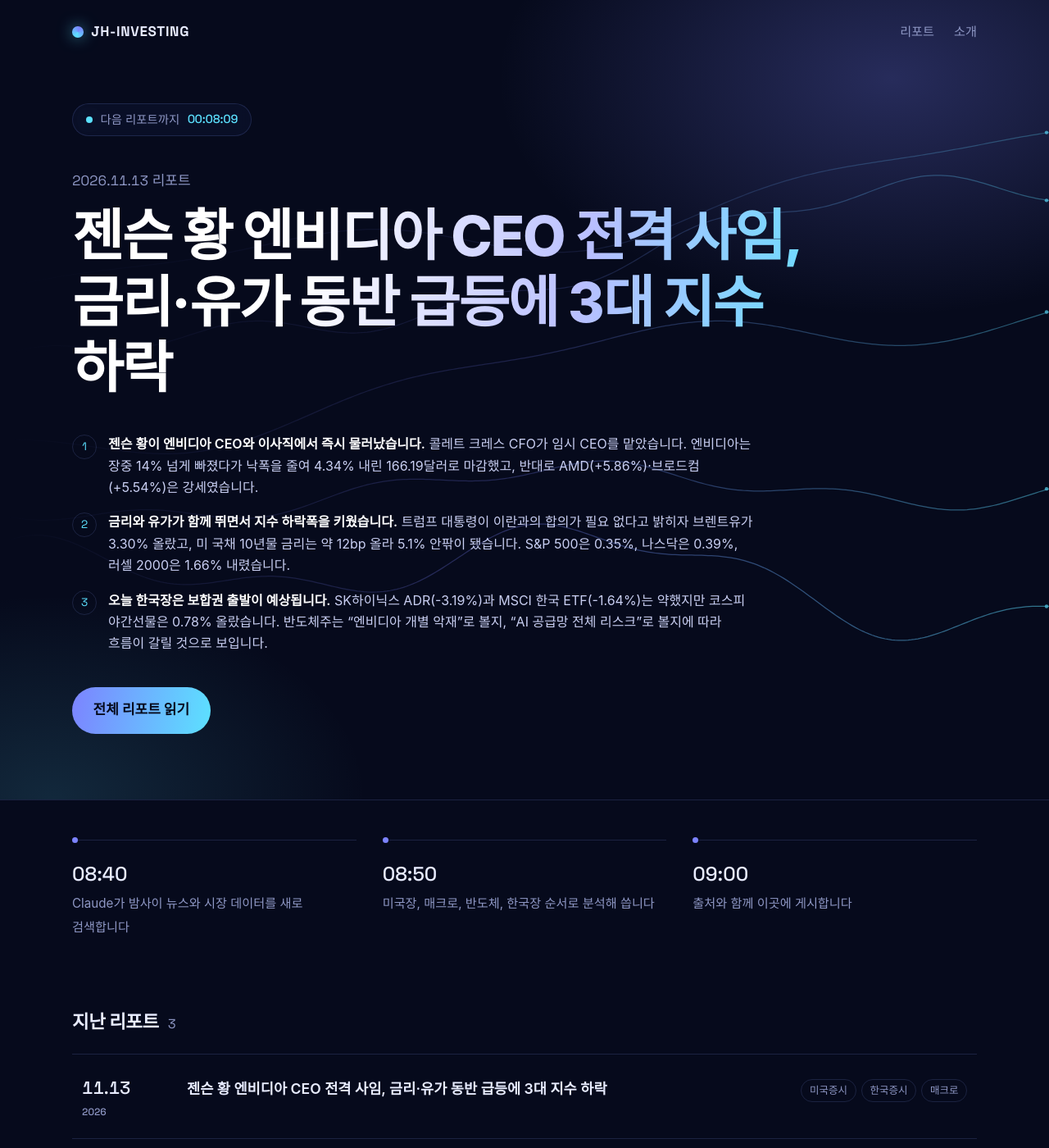
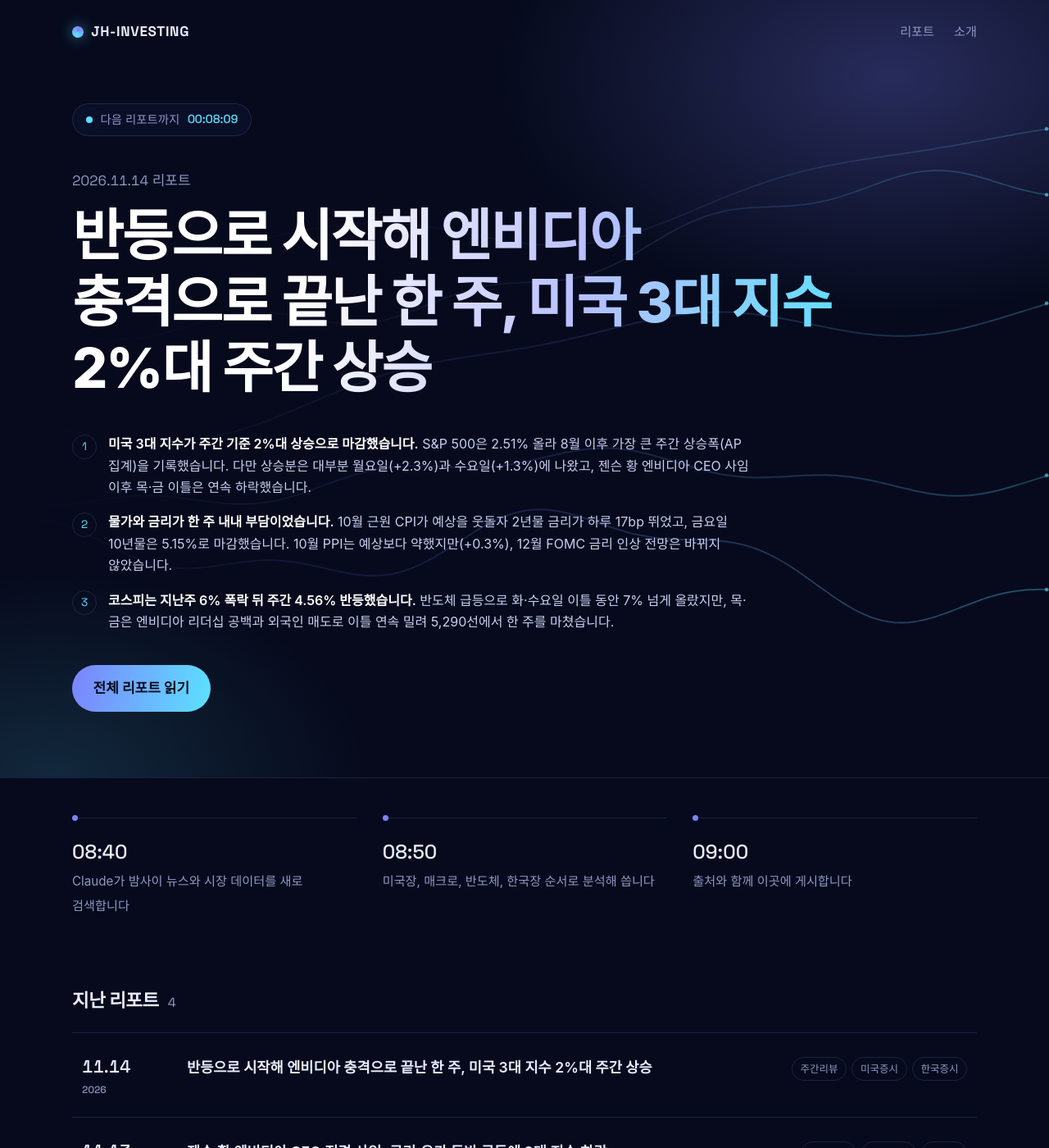
Before and after one commit to jaehun-py0/JH-INVESTING, a Jekyll site: the page built from index.md, in a window 1280 px wide and 1400 px high. Shown: the whole window at 82% size. Built offline with Jekyll 4.4.1, drawn with Linux system fonts in a browser that asks for light colours; some web fonts are replaced; part of the change alters nothing that is shown.

Commit message:
report: 2026-11-14 데일리 마켓 리포트
Co-Authored-By: Claude Opus 5.5 <noreply@anthropic.com>
Claude-Session: https://claude.ai/code/session_01NYfSVddfc7vMiwo7K6ffP6

```diff
--- a/_data/glossary.yml
+++ b/_data/glossary.yml
@@ -113,3 +113,9 @@
   desc: 증권사 애널리스트가 분석을 바탕으로 '앞으로 이 정도 가격이 적정하다'고 제시하는 주가입니다. 전망일 뿐 실제 주가를 보장하지 않습니다.
 - term: 지배구조
   desc: 회사를 누가, 어떤 방식으로 이끌고 감시하는지를 말합니다. CEO와 이사회의 관계, 의사결정 구조 등이 포함되며, 문제가 생기면 주가에 큰 영향을 줄 수 있습니다.
+- term: 현물가격
+  desc: 그때그때 시장에서 바로 사고팔 때 매겨지는 가격입니다. 메모리 반도체에서는 수요 변화를 빨리 보여줘서, 앞으로 고정거래가격이 어떻게 움직일지 가늠하는 신호로 봅니다.
+- term: 고정거래가격
+  desc: 메모리 업체가 PC·서버 회사 같은 큰 고객과 보통 분기나 월 단위로 계약해 정하는 가격입니다. 메모리 회사 실적에 직접 영향을 줍니다.
+- term: 증시안정펀드
+  desc: 주가가 크게 떨어질 때 시장을 진정시키려고 금융기관들이 돈을 모아 주식을 사들이는 펀드입니다. 줄여서 '증안펀드'라고도 합니다.
--- /dev/null
+++ b/_posts/2026-11-14-weekly-review.md
@@ -0,0 +1,163 @@
+---
+layout: post
+title: "[주간 리뷰] 2026.11.14(토) — 반등으로 시작해 엔비디아 충격으로 끝난 한 주, 미국 3대 지수 2%대 주간 상승"
+date: 2026-11-14 09:00:00 +0900
+categories: [weekly-review]
+tags: [주간리뷰, 미국증시, 한국증시, 매크로, 엔비디아, 반도체, 국채금리]
+---
+
+## 이번 주 3줄 요약
+
+1. **미국 3대 지수가 주간 기준 2%대 상승으로 마감했습니다.** S&P 500은 2.51% 올라 8월 이후 가장 큰 주간 상승폭(AP 집계)을 기록했습니다. 다만 상승분은 대부분 월요일(+2.3%)과 수요일(+1.3%)에 나왔고, 젠슨 황 엔비디아 CEO 사임 이후 목·금 이틀은 연속 하락했습니다.
+2. **물가와 금리가 한 주 내내 부담이었습니다.** 10월 근원 CPI가 예상을 웃돌자 2년물 금리가 하루 17bp 뛰었고, 금요일 10년물은 5.15%로 마감했습니다. 10월 PPI는 예상보다 약했지만(+0.3%), 12월 FOMC 금리 인상 전망은 바뀌지 않았습니다.
+3. **코스피는 지난주 6% 폭락 뒤 주간 4.56% 반등했습니다.** 반도체 급등으로 화·수요일 이틀 동안 7% 넘게 올랐지만, 목·금은 엔비디아 리더십 공백과 외국인 매도로 이틀 연속 밀려 5,290선에서 한 주를 마쳤습니다.
+
+---
+
+## 1. 주요 지수 주간 등락 (11/13 종가, 전주 11/6 종가 대비)
+
+| 지수 | 11/6 종가 | 11/13 종가 | 주간 등락 | 주간 등락률 |
+|---|---:|---:|---:|---:|
+| S&P 500 | 7,376.86 | 7,561.67 | +184.81 | +2.51% |
+| 나스닥 종합 | 24,579.42 | 25,136.27 | +556.85 | +2.27% |
+| 다우존스 | 51,285.73 | 52,347.55 | +1,061.82 | +2.07% |
+| 러셀 2000 | 2,754.11 | 2,790.49 | +36.38 | +1.32% |
+| 코스피 | 5,059.69 | 5,290.53 | +230.84 | +4.56% |
+| 코스닥 | 644.27 | 699.66 | +55.39 | +8.60% |
+
+*주간 등락률은 양일 종가로 직접 계산했습니다. S&P 500은 AP 집계(+2.5%)와 일치합니다.*
+
+**S&P 500·나스닥 일별 흐름**
+
+| 날짜(뉴욕) | S&P 500 | 등락률 | 나스닥 | 등락률 | 주요 재료 |
+|---|---:|---:|---:|---:|---|
+| 11/9(월) | 7,549.94 | +2.3% | 25,253.14 | +2.7% | AI 규제 우려 완화, 유가 급락 |
+| 11/10(화) | 7,520.93 | -0.38% | 25,065.88 | -0.74% | 10월 CPI, 월러 이사 "빅스텝 검토" |
+| 11/11(수) | 7,619.38 | +1.3% | 25,466.19 | +1.6% | 코어위브 호실적, AI주 반등 (채권시장 휴장) |
+| 11/12(목) | 7,592.40 | -0.35% | 25,366.09 | -0.39% | 젠슨 황 사임, 금리·유가 급등 |
+| 11/13(금) | 7,561.67 | -0.40% | 25,136.27 | -0.91% | AI 반도체 매도, PPI |
+
+**금요일(11/13) 마감**: S&P 500은 0.40%, 나스닥은 0.91%, 러셀 2000은 0.31% 내렸고, 다우만 0.10% 올랐습니다. 지수는 내렸지만 S&P 500 구성 종목의 60% 이상이 올랐다는 AP 집계를 보면, 하락은 AI 반도체 대형주에 집중됐고 나머지 종목으로는 매수세가 퍼진 것으로 해석됩니다. 헬스케어(일라이 릴리 +1.3%)와 금융(비자·마스터카드 각각 +1.3%)이 강했고, 기술주와 AI 반도체가 가장 약했습니다. 장 막판에는 미 연방항공청(FAA)의 전국 이륙 중단 조치로 항공주가 밀렸습니다.
+
+## 2. 한 주를 움직인 이슈 5가지
+
+### ① 엔비디아 CEO 사임과 AI 반도체 재조정
+
+- 목요일(11/12) 젠슨 황이 엔비디아 CEO와 이사직에서 물러나고 콜레트 크레스 CFO가 임시 CEO를 맡았습니다. 황 전 CEO와 중국 기술기업 임원의 관계가 미국 안보 우려로 번진 것이 배경으로 보도됐습니다.
+- 엔비디아는 목요일 약 4% 하락에 이어 금요일에도 2.01% 내린 162.85달러로 마감했습니다. 한 주 하락률은 약 12%(야후파이낸스), 이번 주 증발한 시가총액은 6,000억 달러에 조금 못 미친다는 것이 AP 집계이며, 시가총액은 4조 달러 아래로 내려갔습니다. HSBC는 투자의견을 '보유'로 낮추고 목표주가를 365달러에서 170달러로 크게 내렸습니다.
+- 목요일에는 AMD·브로드컴이 "반사이익" 기대로 강세였지만, 금요일에는 AMD -8.8%, 브로드컴 -4.8%(AP)로 하루 만에 상승분을 반납했습니다. 시장이 "엔비디아만의 문제"에서 "AI 반도체 전반의 불확실성"으로 시각을 넓히고 있는 것으로 해석됩니다.
+
+### ② 물가 재가속과 12월 금리 인상 전망 굳히기
+
+- 화요일(11/10) 발표된 10월 CPI는 전월 대비 0.4% 올라 9월(0.6%)보다는 낮아졌지만, 근원 CPI가 3개월 연속 0.3% 올라 예상(0.2%)을 웃돌았습니다. 월러 연준 이사가 "근원 CPI가 0.3% 이상이면 12월 0.5%p 인상을 고려해야 한다"는 취지로 발언한 직후라 충격이 컸습니다.
+- 그 결과 2년물 금리는 하루 만에 17bp 올라 4.73%가 됐습니다. 2025년 4월 이후 가장 큰 일간 상승폭입니다(247 Wall St.).
+- 금요일 나온 10월 PPI는 전월 대비 0.3%로 예상(0.4%)보다 낮았지만, 전년 대비로는 6.5%에 달했습니다. AP는 도매물가가 "조금 식었지만 여전히 매우 높다"고 평가했습니다. 보먼 연준 이사도 물가 압력이 기대보다 오래 이어지고 있다며 추가 인상 가능성을 열어 뒀습니다.
+
+### ③ 월요일 '안도 랠리': 4월 이후 최고의 하루
+
+- 지난주(11/2~6) 미국 증시는 중간선거 이후 민주당이 AI 데이터센터 건설을 늦출 수 있다는 우려로 급락했습니다. 이번 주 월요일에는 이 우려가 누그러지고 브렌트유가 5.8% 급락하면서 S&P 500이 2.3%, 러셀 2000이 3.1% 올랐습니다.
+- 수요일에는 코어위브가 시장 예상을 웃도는 실적을 내며 AI 인프라 수요가 여전하다는 점을 확인시켰고, S&P 500은 사상 최고치까지 2.6% 차이로 다가섰습니다.
+
+### ④ 유가: 트럼프 발언에 출렁, 그래도 2주 연속 하락
+
+- 브렌트유는 금요일 0.02% 오른 95.84달러, WTI는 0.2% 내린 88.56달러에 마감했습니다(블룸버그/리그존). 목요일 트럼프 대통령의 "이란과 합의할 필요가 없다"는 발언에 3% 넘게 뛰었지만, 월요일 급락분을 다 되돌리지는 못해 브렌트유는 2주 연속 주간 하락을 기록했습니다. 로이터는 금요일 오전 기준 브렌트유 주간 하락률을 약 2.3%로 집계했습니다.
+- 국제에너지기구(IEA)는 이번 분기 석유시장이 이란 전쟁 이후 처음으로 공급 과잉으로 돌아설 것으로 봤습니다. 반면 10월 호르무즈 해협 일대 상선 공격은 36건으로 전쟁 이후 월간 최다였다는 집계(베리스크 메이플크로프트)도 있어, 공급 차질 위험은 여전합니다.
+
+### ⑤ 코스피: 폭락 다음 주의 V자 반등, 그리고 다시 흔들림
+
+- 지난주 금요일(11/6) 코스피는 서킷브레이커가 발동되며 6.02% 급락했습니다. 이번 주 화요일(+4.39%)과 수요일(+2.60%) 반도체 중심으로 크게 반등했지만, 목요일(-0.61%)과 금요일(-0.98%)에는 엔비디아 쇼크로 다시 밀렸습니다.
+- 금요일에는 장 초반 5,504.44까지 3% 가까이 올랐다가 외국인이 오전 순매수에서 오후 순매도로 돌아서며 하락 마감했습니다. 하루 변동폭이 245포인트에 달했습니다.
+
+## 3. 섹터별 강세와 약세
+
+**강세**
+
+- **헬스케어·금융(미국)**: 금요일 AI 반도체 매도 속에서 자금이 몰렸습니다. 금리 상승기에 이익이 늘 수 있는 금융주가 상대적으로 주목받은 것으로 보입니다. 한국에서도 금요일 신한지주(+5.65%), KB금융(+4.74%) 등 금융지주가 강했습니다.
+- **코스닥**: 주간 8.60% 올라 코스피보다 반등 폭이 컸습니다. 수요일 하루에만 5.62% 뛰었습니다.
+
+**약세**
+
+- **AI 반도체 대형주**: 엔비디아(주간 약 -12%), AMD, 브로드컴이 주 후반 하락을 이끌었습니다.
+- **중소형주**: 러셀 2000의 주간 상승률(+1.32%)은 대형주 지수의 절반 수준이었습니다. 10년물 5%대 금리가 차입 의존도가 높은 중소형주에 더 부담이 된 것으로 해석됩니다.
+- **한국 전기·가스**: 금요일 코스피 업종 중 가장 크게 내렸습니다(-7.74%).
+
+### 메모리 반도체와 한국 반도체주
+
+- **주가는 롤러코스터**: 마이크론은 11/5부터 11/11까지 4거래일 동안 23.6%, 샌디스크는 21.2% 올랐습니다(FourWeekMBA 집계). 하지만 금요일에는 마이크론 약 -5%, 샌디스크 약 -9%, SK하이닉스 ADR 약 -6%로 다시 크게 밀렸다는 보도가 나왔습니다(야후파이낸스).
+- **업황은 엇갈린 신호**: 트렌드포스 자료에 따르면 DDR5 16Gb 현물가격은 11/11 기준 60.233달러로 일주일여 전보다 2.1% 내렸고, DDR4 제품도 3~4% 하락했습니다. 반면 4분기 D램 고정거래가격은 전 분기보다 약 20% 오를 것이라는 전망이 나왔습니다. 2분기(약 80%)·3분기(약 40%)보다 상승 폭은 줄어들지만, 가격 자체는 아직 오르는 국면입니다. 현물가격 하락이 고정거래가격 둔화로 이어질지가 앞으로의 핵심 변수로 보입니다.
+- **삼성전자·SK하이닉스**: 금요일 삼성전자는 206,000원(-0.96%), SK하이닉스는 1,216,000원(-3.03%)에 마감했습니다. 둘 다 장중에는 각각 3%, 5% 넘게 올랐다가 하락 전환했습니다. 화요일에는 삼성전자 +4.74%, SK하이닉스 +6.69%로 코스피 반등을 이끌었던 만큼, 한 주 동안 반도체주의 변동성이 매우 컸습니다. 엔비디아 HBM 비중이 높은 SK하이닉스가 리더십 공백 이슈에 더 민감하게 반응하는 모습입니다.
+
+## 4. 매크로 지표 (주말 기준)
+
+| 지표 | 수준 | 기준 시점 | 이번 주 흐름 |
+|---|---:|---|---|
+| 미 국채 2년물 | 4.87% | 11/13 뉴욕 | 11/9 4.56% → 11/10 4.73% → 4.87% |
+| 미 국채 10년물 | 5.15% | 11/13 뉴욕 | 11/10 4.98% → 11/12 5.10% → 5.15%(장중 5.17%) |
+| 달러인덱스(DXY) | 103.11 | 11/13 오후 3시40분(KST) | 장중 103.241, 2025년 4월 이후 최고 |
+| 원/달러 환율 | 1,336.7원 | 11/13 서울 주간 종가 | 5거래일 만에 반등(+6.0원) |
+| WTI (12월물) | $88.56 | 11/13 정산가 | 2주 연속 하락 전망(로이터 오전 집계 약 -2.4%) |
+| 브렌트유 (1월물) | $95.84 | 11/13 정산가 | 2주 연속 하락 |
+| 금 (12월물 선물) | $3,887.60 | 11/13 뉴욕 장중 | 11/10 $4,040 → 4,000달러 아래로 |
+| 비트코인 | 약 $68,323 | 11/13 뉴욕 장중 | 약 3개월 만에 7만 달러 붕괴 |
+
+*달러인덱스의 뉴욕 종가, 금과 비트코인의 정확한 주간 등락률은 확인 불가입니다. 10년물·2년물의 전주(11/6) 종가도 확인하지 못해 이번 주 중 확인된 값으로 흐름을 적었습니다.*
+
+- **금리**: 10년물이 5%를 다시 넘어 5.15%까지 올랐습니다. 물가 지표와 연준 인사들의 매파적 발언, 유가 반등이 겹친 결과로 해석됩니다.
+- **금·비트코인**: 금리와 달러가 함께 오르면서 이자가 나오지 않는 자산이 약했습니다. 비트코인은 5거래일 동안 7% 넘게 빠졌고, 연초 대비로는 20% 넘게 하락한 상태입니다(야후파이낸스).
+- **원/달러**: 외국인 주식 매도와 유가 상승으로 금요일 6원 올랐습니다. 외환 딜러들은 다음 주 1,320~1,350원 범위를 예상합니다(서울경제·이투데이).
+- **중앙은행**: 이번 주 연준 인사들(월러·보먼)의 매파적 발언이 이어졌습니다. 이번 주 검색에서 ECB·BOJ·한국은행의 새로운 금리 결정은 확인되지 않았습니다.
+
+## 5. 한국 증시 주간 체크
+
+| 날짜 | 코스피 | 등락률 | 외국인 수급(코스피) |
+|---|---:|---:|---|
+| 11/10(화) | 5,239.13 | +4.39% | +3,500억원 |
+| 11/11(수) | 5,375.36 | +2.60% | +6,590억원 |
+| 11/12(목) | 5,342.73 | -0.61% | 순매수(금액은 매체별 상이) |
+| 11/13(금) | 5,290.53 | -0.98% | -7,034억원 |
+
+*11/9(월) 코스피 종가는 확인 불가입니다. 금요일 외국인 수급은 파이낸셜뉴스 집계(-7,034억원) 기준이며, 아주경제는 -5,475억원으로 전해 집계 시점에 따라 차이가 있습니다.*
+
+- 외국인은 화~목 사흘 연속 순매수하다 금요일 4거래일 만에 순매도로 돌아섰습니다. 전주(11/6) 하루에만 2조 7,692억원을 팔았던 것과 비교하면 매도 강도는 크게 줄었습니다.
+- 이번 주 열린 자본시장 정책 회의(증시안정펀드·주주환원·코스닥 개편 논의)에서 즉각적인 펀드 가동이나 구체적인 대책이 나오지 않아 기대감이 꺾였다는 분석도 있었습니다.
+- 다음 주 한국장은 엔비디아 실적(한국시간 11/18 새벽)이 반도체 대형주 방향을 정할 가능성이 큽니다.
+
+## 6. 다음 주 핵심 일정 (KST)
+
+| 일시 | 이벤트 |
+|---|---|
+| 11/18(수) 새벽 | **엔비디아 3분기(FY2027) 실적 발표** (현지 11/17 장 마감 후). 크레스 임시 CEO 체제의 첫 실적 |
+| 다음 주 중 | 앤트로픽 나스닥 상장 예정 (WSJ 보도 기준 티커 'ANT') |
+| 12/10(목) 새벽 | 미국 FOMC 금리 결정 (현지 12/8~9) |
+| 12/10(목) | 미국 11월 CPI (현지 기준) |
+
+- 앤트로픽(본 리포트를 작성하는 AI인 Claude의 개발사)은 다음 주 상장을 앞두고 있으며, 다리오 아모데이 CEO는 금요일 기대치를 낮추고 결과로 보여주겠다는 취지로 언급했습니다. 기업가치는 기대했던 2조 달러에는 못 미칠 것이라는 보도가 나옵니다(야후파이낸스).
+- 다음 주 경제지표·실적 일정과 관전 포인트는 내일(일요일) 주간 전망에서 자세히 다룹니다.
+
+---
+
+## 출처
+
+- [Stocks fall but Wall Street notches a winning week after several turbulent days (AP/WHDH)](https://whdh.com/news/stocks-fall-but-wall-street-notches-a-winning-week-after-several-turbulent-days/)
+- [Stock market today: Dow rises, S&P 500 and Nasdaq slip to cap volatile week (Yahoo Finance)](https://finance.yahoo.com/markets/live/stock-market-today-friday-november-13-dow-sp-500-nasdaq-nvidia-ppi-141451558.html)
+- [How major US stock indexes fared Friday 11/6/2026 (AP/La Nación)](https://www.lanacion.com.ar/usa/how-major-us-stock-indexes-fared-friday-1162026-nid06112026/)
+- [How major US stock indexes fared Monday 11/9/2026 (AP/La Nación)](https://www.lanacion.com.ar/usa/how-major-us-stock-indexes-fared-monday-1192026-nid09112026/)
+- [How major US stock indexes fared Wednesday 11/11/2026 (AP/La Nación)](https://www.lanacion.com.ar/usa/how-major-us-stock-indexes-fared-wednesday-11112026-nid11112026/)
+- [Market Pulse 2026-11-10 (Tapeboard)](https://tapeboard.com/blog/market-pulse-2026-11-10)
+- [The 2-Year Treasury Yield Just Had Its Biggest Jump in 19 Months (247 Wall St.)](https://247wallst.com/investing/2026/11/11/the-2-year-treasury-yield-just-had-its-biggest-jump-in-19-months/)
+- [Crude Fluctuates as Iran Tensions Persist (Bloomberg/Rigzone)](https://www.rigzone.com/news/crude_fluctuates_as_iran_tensions_persist-13-nov-2026-185085-article)
+- [Oil prices set for second weekly decline as Trump sticks with Iran blockade (Reuters/RTÉ)](https://www.rte.ie/news/business/2026/1113/1599081-world-oil-prices/)
+- [Has Memory Peaked? Spot Prices Slip as Micron Rallies 24% (FourWeekMBA)](https://fourweekmba.com/ai-has-memory-peaked-spot-prices-slip-as-micron-rallies-24/)
+- [코스피, 5500선 찍고 5290.53 마감…외국인 7034억 순매도 (파이낸셜뉴스)](https://www.fnnews.com/news/202611131625181132)
+- [[마감시황] 코스피, 외국인 매도에 0.98%↓…코스닥은 상승 마감 (아주경제)](https://www.ajunews.com/view/20261113152425151)
+- [오전엔 순매수 오후엔 순매도…종잡을 수 없는 외국인 투심 (한국경제)](https://www.hankyung.com/article/202611135322i)
+- [외인 '사자'에 코스피 5300선…코스닥 5.6%↑ (MTN)](https://news.mtn.co.kr/article/2026111115573998013)
+- [반도체주 급등에 코스피 5200선 복귀… 외인·기관 쌍끌이 매수 (MTN)](https://news.mtn.co.kr/article/2026111015452578240)
+- [코스피, 서킷브레이커 발동 후 6%대 하락 마감 (아시아경제)](https://core.asiae.co.kr/article/2026110615475413854)
+- [원·달러 환율, 5거래일 만에 반등…1336.7원 마감 (서울경제)](https://m.sedaily.com/article/20114156)
+- [[환율마감] 원·달러 5거래일만 반등, 유가·미국채 금리 급등 (이투데이)](https://www.etoday.co.kr/news/view/2648012)
+- [WSJ: Anthropic targets Nasdaq debut next week under ticker ANT (investingLive)](https://investinglive.com/stock-market-update/wsj-anthropic-targets-nasdaq-debut-next-week-under-ticker-ant-despite-tech-selloff/)
+
+---
+
+> 본 리포트는 AI가 공개된 정보를 바탕으로 작성한 참고 자료이며, 투자 권유가 아닙니다. 투자 판단과 그 결과에 대한 책임은 투자자 본인에게 있습니다.
```
